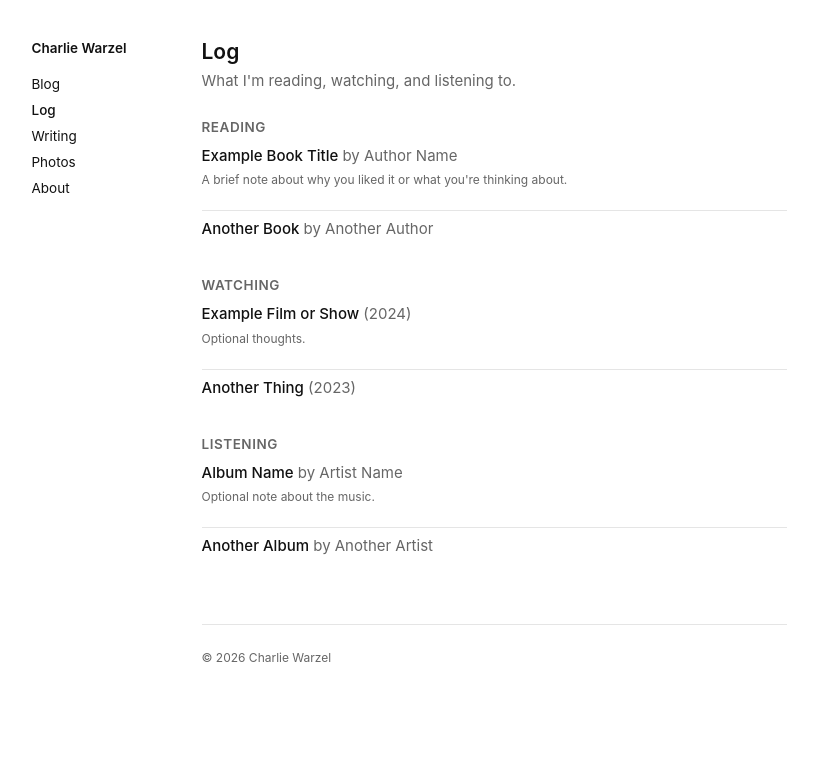
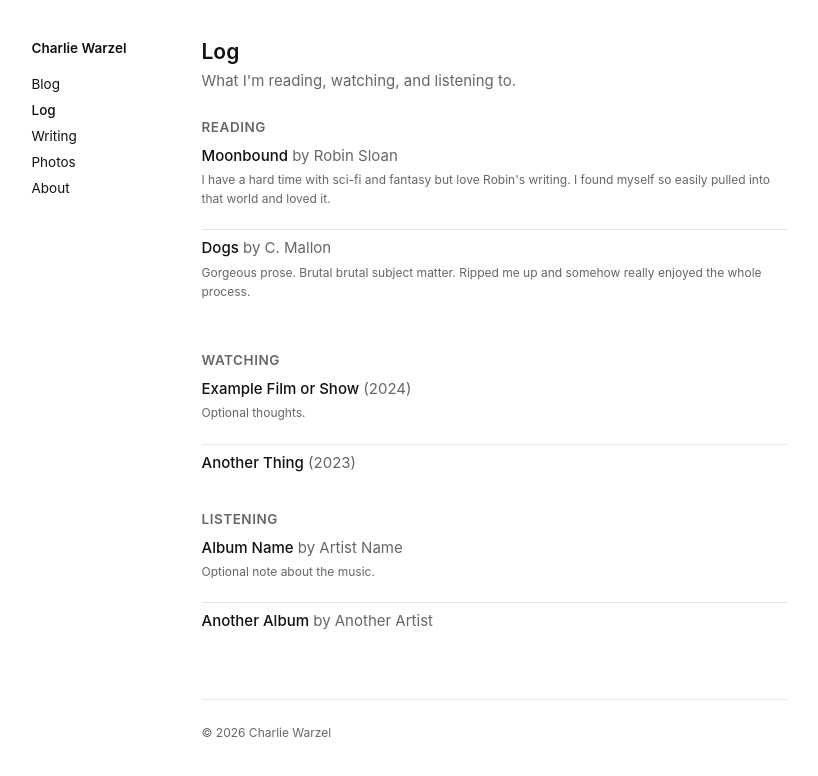
Before and after one commit to cwarzel/cwarzel.github.io, a Jekyll site: the page built from log.html, in a window 1280 px wide. Shown: the top 776 px of the page, without its empty margins (231-1049 px from the left). Built offline with Jekyll 4.4.1, drawn with Linux system fonts in a browser that asks for light colours.

```diff
--- a/_data/log.yml
+++ b/_data/log.yml
@@ -2,13 +2,13 @@
 # Edit this file to update your log page
 
 reading:
-  - title: "Example Book Title"
-    author: "Author Name"
-    note: "A brief note about why you liked it or what you're thinking about."
+  - title: "Moonbound"
+    author: "Robin Sloan"
+    note: "I have a hard time with sci-fi and fantasy but love Robin's writing. I found myself so easily pulled into that world and loved it."
 
-  - title: "Another Book"
-    author: "Another Author"
-    # note is optional
+  - title: "Dogs"
+    author: "C. Mallon"
+    note: "Gorgeous prose. Brutal brutal subject matter. Ripped me up and somehow really enjoyed the whole process."
 
 watching:
   - title: "Example Film or Show"
```
Also changed, not shown: _photos/do01030095.md (added, +5 -0 lines), _photos/greececliff.md (added, +5 -0 lines), _photos/kastro-annie.md (added, +5 -0 lines), _photos/novsquall.md (added, +5 -0 lines), _photos/sample-photo.md (deleted, +0 -9 lines), _photos/sunbathe.md (added, +5 -0 lines), _posts/2025-01-18-hello-world.md (+1 -1 lines), assets/photos/DO01030095.jpg (added), 7 other files.
